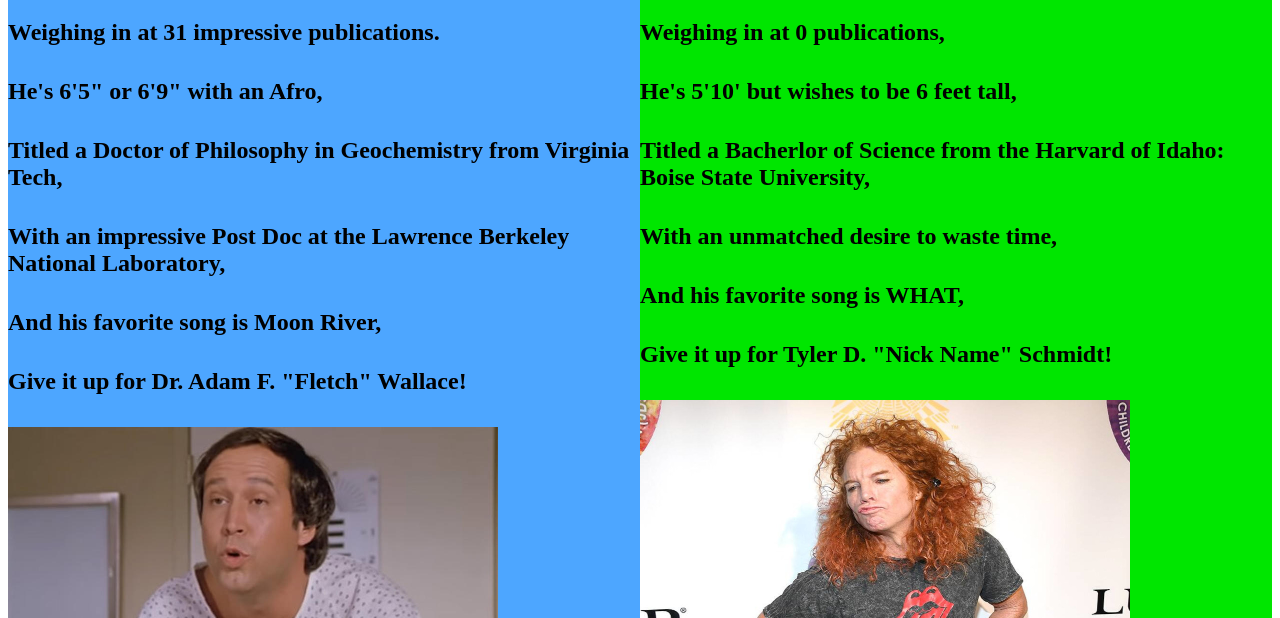
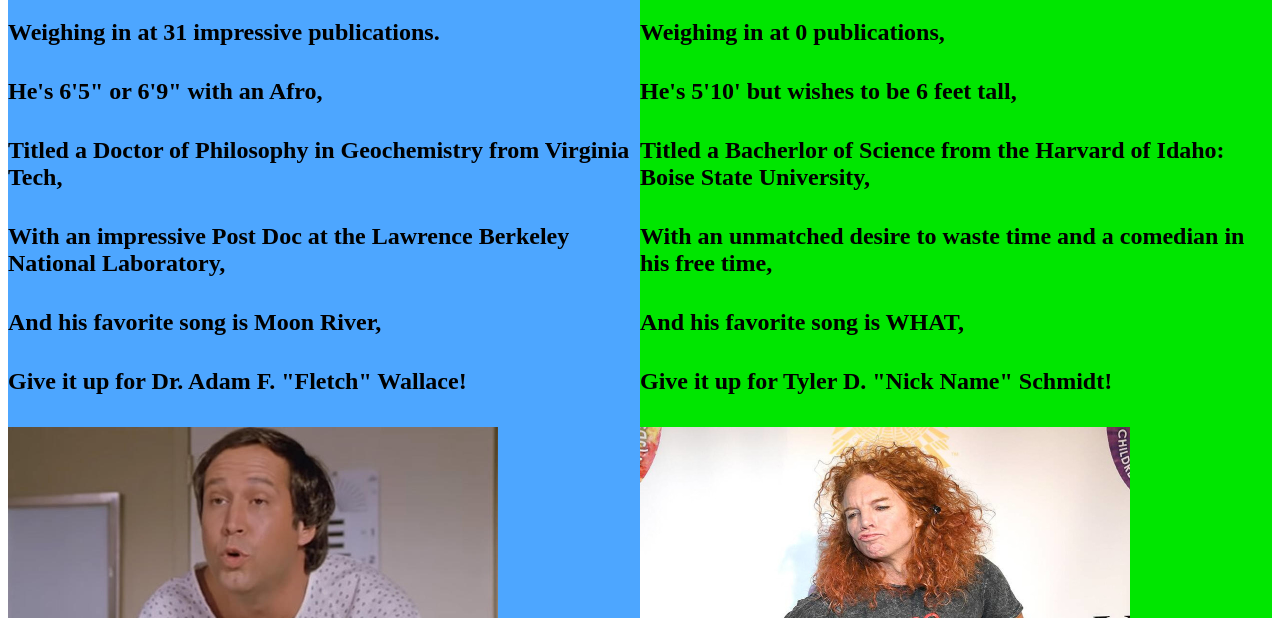
Before and after one commit to teaschmidt/3d.minerals.v1.github.io, a plain HTML site: page index.html in a window 1280 px wide. Shown: the part 182-800 px from the top of the page. Drawn offline with Linux system fonts and the light colour scheme.

Commit message:
Initial commit

```diff
--- a/index.html
+++ b/index.html
@@ -66,7 +66,7 @@
                     <font size="5">Titled a Bacherlor of Science from the Harvard of Idaho: Boise State University,</font>
                 </p>
                 <p>
-                    <font size="5">With an unmatched desire to waste time,</font>
+                    <font size="5">With an unmatched desire to waste time and a comedian in his free time,</font>
                 </p>
                 <p>
                     <font size="5">And his favorite song is WHAT,</font>
```
